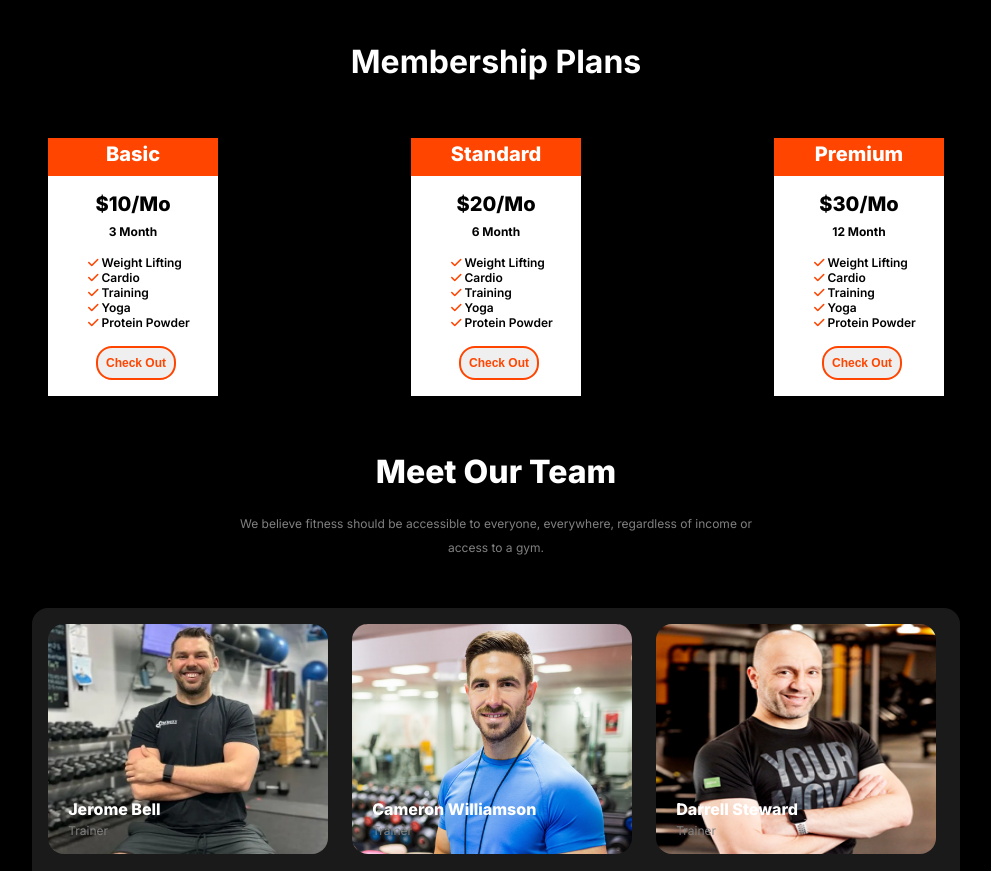
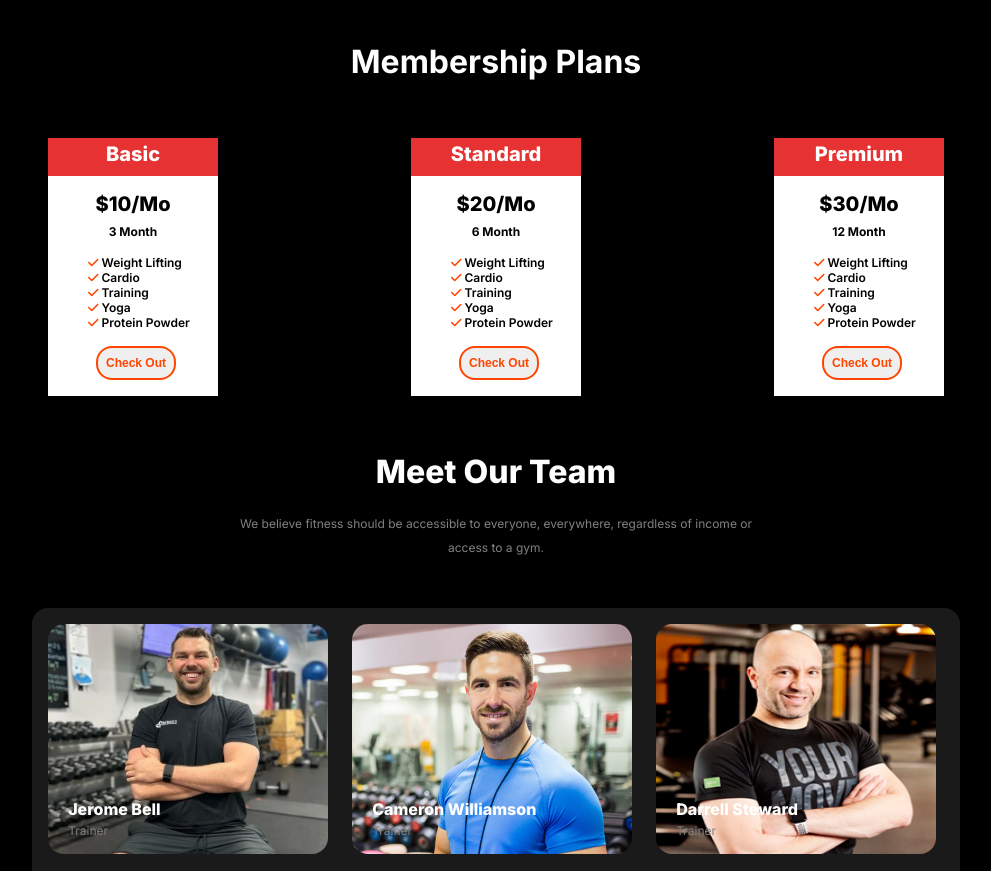
Before and after one commit to Sumaiya215/assignment-2, a plain HTML site: page index.html in a window 1280 px wide. Shown: the part 2340-3211 px from the top of the page, without its empty margins (144-1135 px from the left). Drawn offline with Linux system fonts and the light colour scheme.

Commit message:
added new color

```diff
--- a/styles/style.css
+++ b/styles/style.css
@@ -363,7 +363,7 @@ h1,h3,p,button,h4,h5,table{
  }
 
  .card .card-title{
-  background-color:orangered;
+  background-color:rgb(230, 50, 50) ;
   height: 30px;
   padding: 0.25rem;
  }
```
